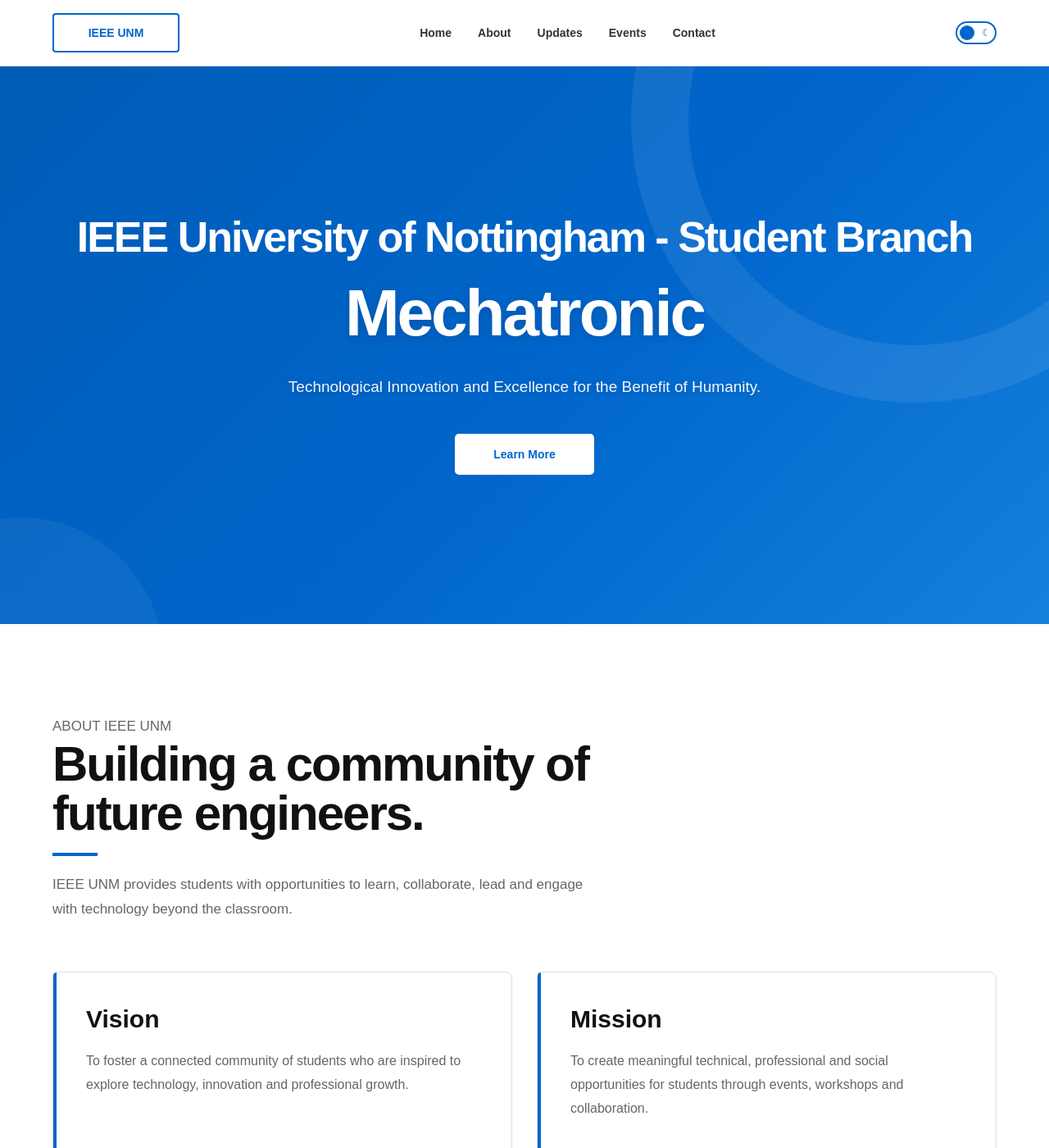
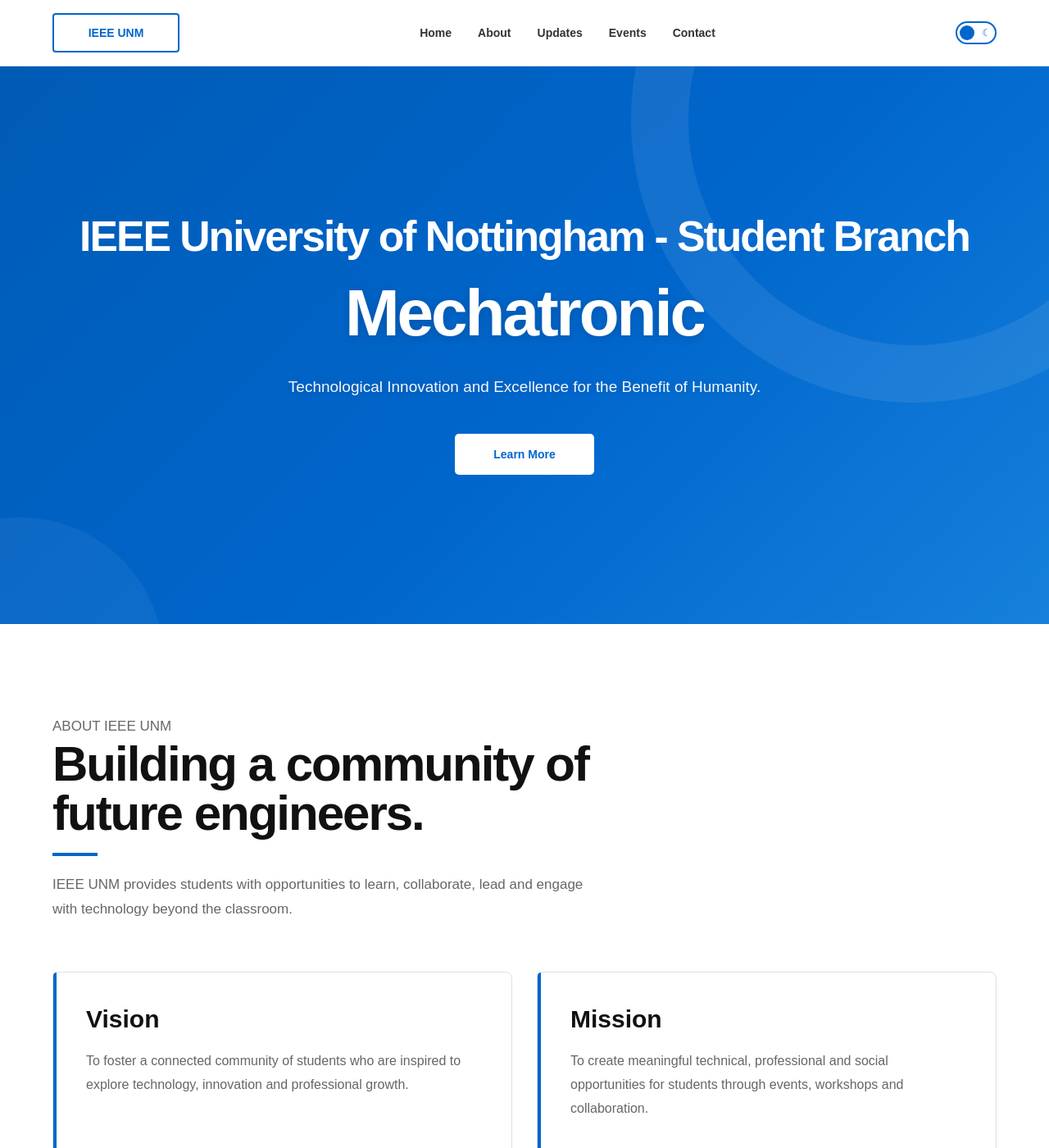
Before and after one commit to Tofu06/IEEE_UNM_websitetest, a Jekyll site: the page built from index.html, in a window 1280 px wide and 1400 px high. Shown: the whole window at 82% size. Built offline with Jekyll 4.4.1, drawn with Linux system fonts in a browser that asks for light colours.

Commit message:
fixed title resizing

```diff
--- a/assets/css/style.css
+++ b/assets/css/style.css
@@ -708,7 +708,8 @@
     position: relative;
     z-index: 1;
 
-    width: min(90%, 1200px);
+    width: 90%;
+    max-width: 1200px;
 
     display: flex;
     flex-direction: column;
@@ -718,23 +719,13 @@
     text-align: center;
 }
 
+/* Main title */
+
 .hero-content h1 {
     width: 100%;
-    white-space: nowrap;
-    text-align: center;
-
-    font-size: 52px;
-    letter-spacing: -2px;
-}
-
-/* Main title */
-
-.hero-content h1 {
-    width: 100%;
+    max-width: 1200px;
 
     margin-bottom: 20px;
-
-    color: #ffffff;
 
     font-size: 52px;
     line-height: 1;
@@ -743,6 +734,8 @@
     font-weight: 800;
 
     white-space: nowrap;
+
+    text-align: center;
 }
 
 /* Rotating discipline */
@@ -1851,12 +1844,6 @@
         min-height: 600px;
     }
 
-    .hero-content h1 {
-        font-size: 48px;
-
-        letter-spacing: -2px;
-    }
-
     .hero-discipline {
         min-height: 75px;
     }
--- a/assets/js/main.js
+++ b/assets/js/main.js
@@ -217,35 +217,66 @@
             return;
         }
 
-        const availableWidth = heroTitle.parentElement.clientWidth;
+        const container = heroTitle.parentElement;
 
-        let minSize = 18;
-        let maxSize = 52;
-
-        heroTitle.style.fontSize = `${maxSize}px`;
-
-        if (heroTitle.scrollWidth <= availableWidth) {
+        if (!container) {
             return;
         }
 
+        const availableWidth = container.clientWidth;
+
+        let minSize = 16;
+        let maxSize = 52;
+
+        /*
+        * Reset the title before measuring.
+        */
+        heroTitle.style.fontSize = `${maxSize}px`;
+
+        /*
+        * Make sure the browser measures the full
+        * single-line width.
+        */
+        heroTitle.style.whiteSpace = "nowrap";
+
+        /*
+        * Find the largest font size that fits.
+        */
         while (maxSize - minSize > 0.5) {
-            const midSize = (minSize + maxSize) / 2;
+            const testSize = (maxSize + minSize) / 2;
 
-            heroTitle.style.fontSize = `${midSize}px`;
+            heroTitle.style.fontSize = `${testSize}px`;
 
             if (heroTitle.scrollWidth > availableWidth) {
-                maxSize = midSize;
+                maxSize = testSize;
             } else {
-                minSize = midSize;
+                minSize = testSize;
             }
         }
 
         heroTitle.style.fontSize = `${minSize}px`;
     }
 
-    fitHeroTitle();
 
+    /*
+    * Run after the page has fully loaded.
+    */
+    window.addEventListener("load", fitHeroTitle);
+
+
+    /*
+    * Run whenever the viewport changes size.
+    */
     window.addEventListener("resize", fitHeroTitle);
+
+
+    /*
+    * Also run shortly after loading because
+    * mobile browsers can change the viewport
+    * dimensions after the initial layout.
+    */
+    setTimeout(fitHeroTitle, 100);
+    setTimeout(fitHeroTitle, 500);
 
     /* =====================================================
     HERO TEXT ROTATION
--- a/index.html
+++ b/index.html
@@ -7,7 +7,7 @@
 <section class="hero">
     <div class="container hero-content">
 
-        <h1>
+        <h1 id="heroTitle">
             IEEE University of Nottingham - Student Branch
         </h1>
 
```
